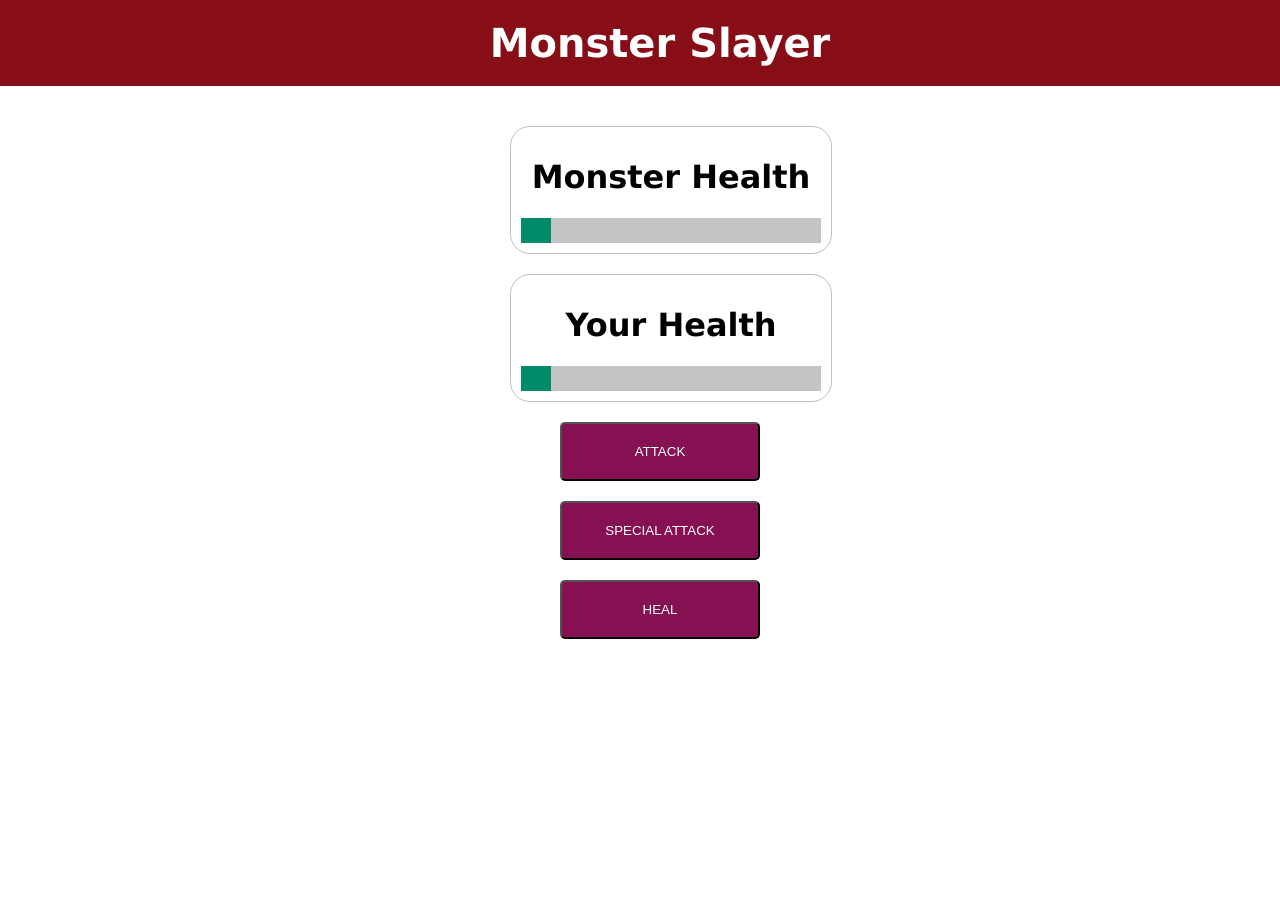
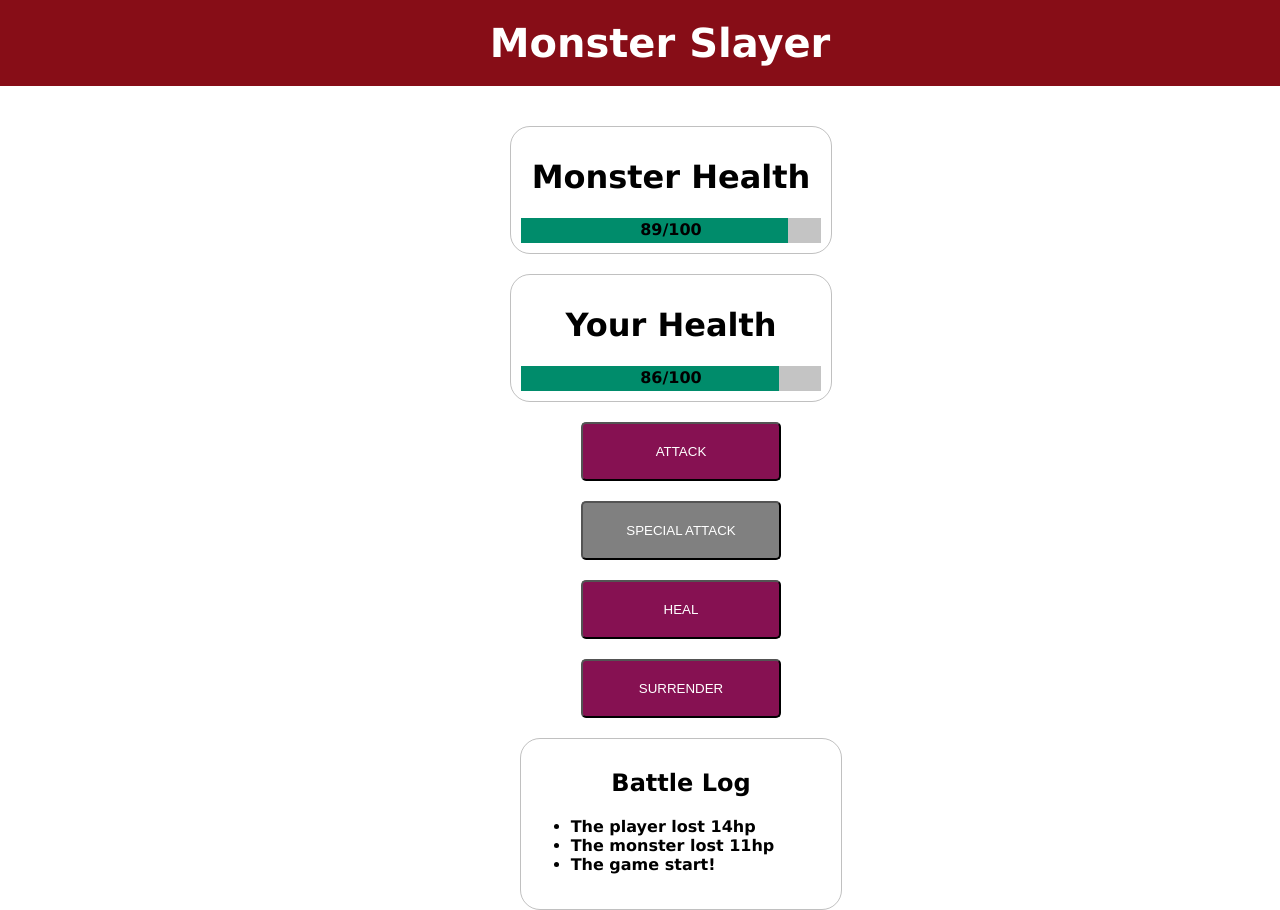
Before and after one commit to DenisGradov/Vue-Monster-Slayer, a plain HTML site: page index.html in a window 1280 px wide. Both pictures are taken after a click on the button "ATTACK". Shown: the top 910 px of the page. Before the commit the page ends 800 px from the top, so only its background shows below. Drawn offline with nearby package versions, Linux system fonts and the light colour scheme.

Commit message:
Доработал html + реализовал функционал (при помощи vue) + readme сделал

```diff
--- a/app.js
+++ b/app.js
@@ -0,0 +1,107 @@
+const maxDamage = 12;
+const minDamange = 5;
+function getRandomValue(min, max) {
+  return Math.floor(Math.random() * (max - min)) + min;
+}
+
+const app = Vue.createApp({
+  data() {
+    return {
+      monsterHealth: 100,
+      playerHealth: 100,
+      attacksToSpecialAttack: 3,
+      winner: null,
+      logs: ["The game start!"],
+    };
+  },
+  watch: {
+    playerHealth(value) {
+      if (value <= 0 && this.monsterHealth <= 0) {
+        this.winner = "draw";
+        this.addLogInLogs(`The game finish with draw!`);
+      } else if (value <= 0) {
+        this.winner = "monster";
+        this.addLogInLogs(`Monster win!`);
+      }
+    },
+    monsterHealth(value) {
+      if (value <= 0 && this.playerHealth <= 0) {
+        this.winner = "draw";
+        this.addLogInLogs(`The game finish with draw!`);
+      } else if (value <= 0) {
+        this.winner = "player";
+        this.addLogInLogs(`Player win!`);
+      }
+    },
+  },
+  computed: {
+    widthMonsterHealth() {
+      return this.monsterHealth + "%";
+    },
+    widthPlayerHealth() {
+      return this.playerHealth + "%";
+    },
+    specialAttackReady() {
+      return this.attacksToSpecialAttack <= 0 ? "active" : "noActive";
+    },
+    gameIsNow() {
+      return this.monsterHealth && this.playerHealth;
+    },
+  },
+  methods: {
+    attackMonster() {
+      const attackValue = getRandomValue(minDamange, maxDamage);
+      if (this.monsterHealth - attackValue >= 0) {
+        this.monsterHealth -= attackValue;
+        this.addLogInLogs(`The monster lost ${attackValue}hp`);
+      } else this.monsterHealth = 0;
+      this.attacksToSpecialAttack--;
+      this.attackPlayer();
+    },
+    attackPlayer() {
+      const attackValue = getRandomValue(minDamange + 3, maxDamage + 3);
+      if (this.playerHealth - attackValue >= 0) {
+        this.playerHealth -= attackValue;
+        this.addLogInLogs(`The player lost ${attackValue}hp`);
+      } else this.playerHealth = 0;
+    },
+    specialAttackMonster() {
+      if (this.attacksToSpecialAttack <= 0) {
+        const attackValue = getRandomValue(minDamange + 5, maxDamage + 13);
+
+        if (this.monsterHealth - attackValue >= 0) {
+          this.monsterHealth -= attackValue;
+          this.addLogInLogs(`The monster lost ${attackValue}hp`);
+        } else this.monsterHealth = 0;
+        this.attackPlayer();
+        this.attacksToSpecialAttack = 3;
+      }
+    },
+    healPlayer() {
+      const healValue = getRandomValue(8, 20);
+      if (this.playerHealth + healValue > 100) {
+        this.addLogInLogs(`The player regained ${100 - this.playerHealth}hp`);
+        this.playerHealth = 100;
+      } else {
+        this.playerHealth += healValue;
+
+        this.addLogInLogs(`The player regained ${healValue}hp`);
+      }
+      this.attackPlayer();
+    },
+    restartGame() {
+      this.playerHealth = 100;
+      this.monsterHealth = 100;
+      this.winner = null;
+      this.logs = ["The game start!"];
+    },
+    stopGame() {
+      this.playerHealth = 0;
+    },
+    addLogInLogs(log) {
+      this.logs.unshift(log);
+    },
+  },
+});
+
+app.mount("#game");
--- a/index.html
+++ b/index.html
@@ -11,23 +11,45 @@
   <body>
     <div class="wrapper">
       <header>Monster Slayer</header>
-      <main>
-        <div class="hpInfo-block">
+      <main id="game">
+        <div v-show="gameIsNow" class="hpInfo-block">
           <h1>Monster Health</h1>
           <div class="hpBar">
-            <div class="hpBar__fill"></div>
+            <div :style="{width: widthMonsterHealth}" class="hpBar__fill"></div>
+            <h4 class="hp">{{monsterHealth}}/100</h4>
           </div>
         </div>
-        <div class="hpInfo-block">
+        <div v-show="gameIsNow" class="hpInfo-block">
           <h1>Your Health</h1>
           <div class="hpBar">
-            <div class="hpBar__fill"></div>
+            <div :style="{width: widthPlayerHealth}" class="hpBar__fill"></div>
+            <h4 class="hp">{{playerHealth}}/100</h4>
           </div>
         </div>
+        <div class="gameOver" v-if="winner">
+          <h2>Game Over!</h2>
+          <h3 v-if="winner === 'player'">You won!</h3>
+          <h3 v-else-if="winner === 'monster'">You lost!</h3>
+          <h3 v-else>It's draw!</h3>
+        </div>
         <div class="buttonsBlock">
-          <button>ATTACK</button>
-          <button>SPECIAL ATTACK</button>
-          <button>HEAL</button>
+          <button v-show="!gameIsNow" @click="restartGame()">RESTART</button>
+          <button v-show="gameIsNow" @click="attackMonster()">ATTACK</button>
+          <button
+            v-show="gameIsNow"
+            :class="specialAttackReady"
+            @click="specialAttackMonster()"
+          >
+            SPECIAL ATTACK
+          </button>
+          <button v-show="gameIsNow" @click="healPlayer()">HEAL</button>
+          <button v-show="gameIsNow" @click="stopGame()">SURRENDER</button>
+          <div class="logs">
+            <h2 class="logsTitle">Battle Log</h2>
+            <ul>
+              <li v-for="log in logs">{{log}}</li>
+            </ul>
+          </div>
         </div>
       </main>
     </div>
--- a/style.css
+++ b/style.css
@@ -46,23 +46,68 @@ header {
   height: 25px;
   background-color: #008c6b;
 }
-
+.hp {
+  position: absolute;
+  top: 0px;
+  left: 50%;
+  transform: translate(-50%, -100%);
+}
+.gameOver {
+  display: flex;
+  flex-direction: column;
+  align-items: center;
+  justify-content: center;
+  padding: 10px;
+  text-align: center;
+  margin-top: 20px;
+  max-width: 400px;
+  width: 100%;
+  font-weight: bold;
+  border: 1px solid rgba(128, 128, 128, 0.493);
+  border-radius: 20px;
+}
 .buttonsBlock {
+  padding: 0 10px;
+  width: 100%;
   display: flex;
   align-items: center;
   flex-direction: column;
+  flex-wrap: wrap;
 }
 button {
   margin-top: 20px;
   width: 200px;
   color: white;
+  background-color: #861152;
   padding: 20px 40px;
-  background-color: #861152;
   border-radius: 5px;
   transition-duration: 0.3s;
   cursor: pointer;
 }
+.active {
+  background-color: #861152;
+}
+.noActive {
+  background-color: gray;
+}
 button:hover {
-  transform: scale(1.1);
+  transform: scale(1.05);
   transition-duration: 0.3s;
 }
+
+.logs {
+  padding: 10px;
+  border: 1px solid #000;
+  margin-top: 20px;
+  max-width: 400px;
+  max-height: 400px;
+  width: 100%;
+  height: 150px;
+  overflow-y: auto;
+  font-weight: bold;
+  border: 1px solid rgba(128, 128, 128, 0.493);
+  border-radius: 20px;
+}
+.logsTitle {
+  text-align: center;
+}
```
Also changed, not shown: git-imgs/main1.png (added), git-imgs/main2.png (added), 1 other file.
